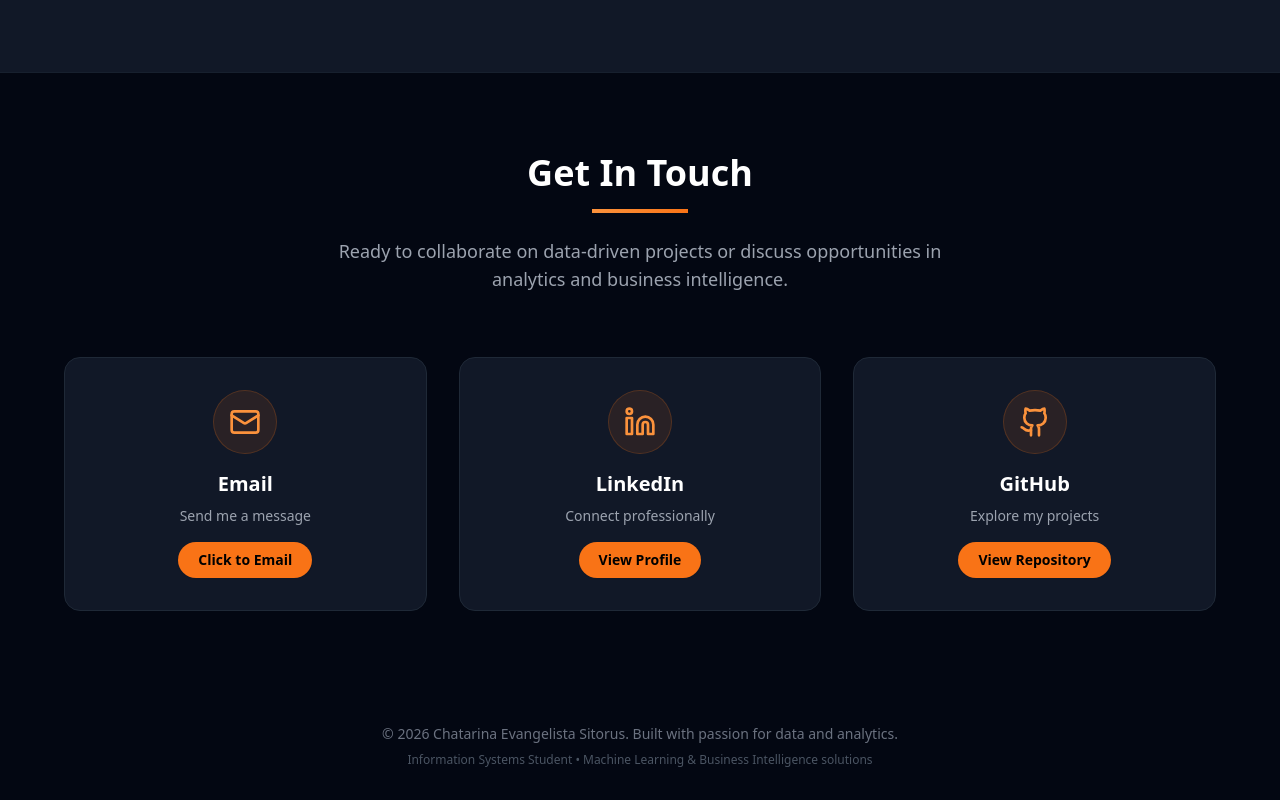
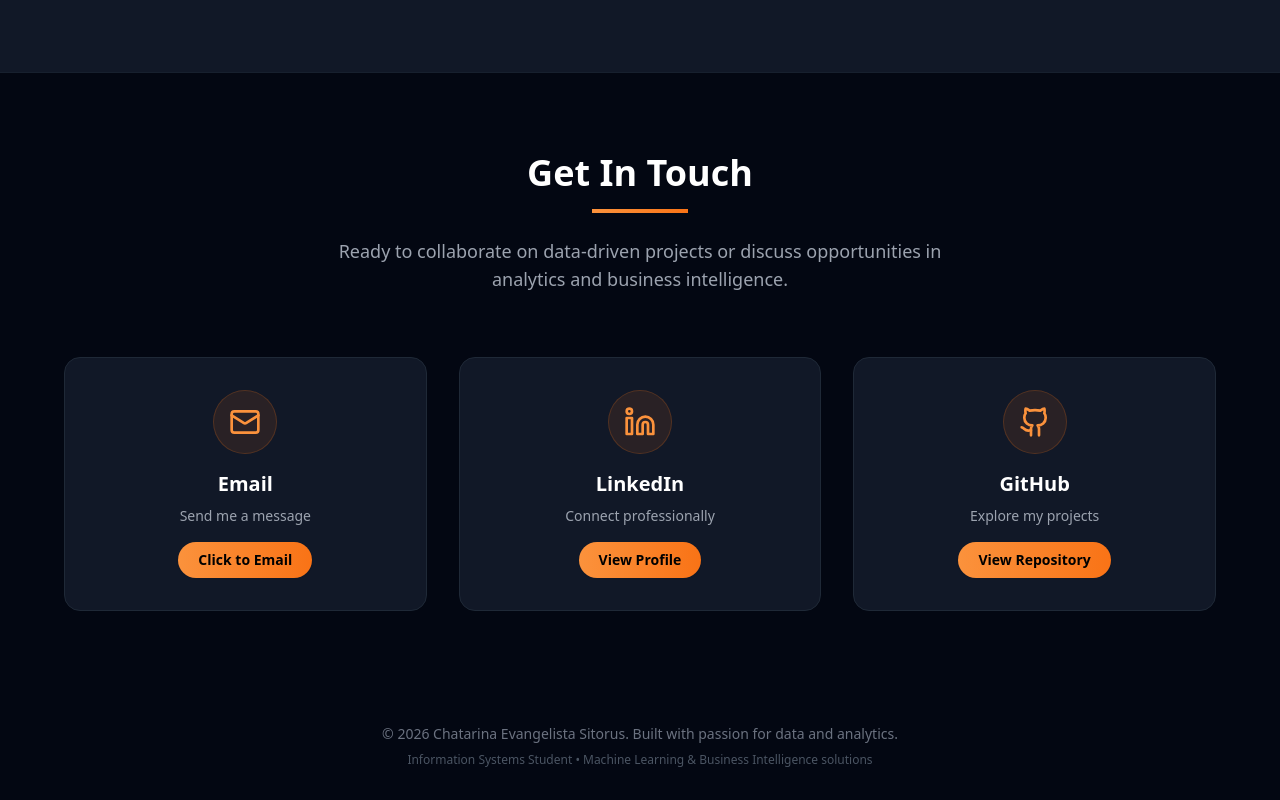
Before and after one commit to Chatarinaeva/portfolio-chatarinaeva, a React (Vite) app: page / in a window 1280 px wide. Shown: the part 3656-4456 px from the top of the page. Built offline with nearby package versions, Linux system fonts and the light colour scheme.

Commit message:
Update button styles to use gradient backgrounds

```diff
--- a/src/App.tsx
+++ b/src/App.tsx
@@ -474,7 +474,7 @@ function App() {
                 </div>
                 <h3 className="text-xl font-bold mb-2">Email</h3>
                 <p className="text-gray-400 mb-4 text-sm">Send me a message</p>
-                <span className="inline-block bg-orange-500 text-black font-semibold px-5 py-2 rounded-full text-sm shadow-sm hover:bg-orange-400 transition-colors">
+                <span className="inline-block bg-gradient-to-r from-orange-400 to-orange-500 text-black font-semibold px-5 py-2 rounded-full text-sm shadow-sm hover:from-orange-300 hover:to-orange-400 transition-all duration-300">
                   Click to Email
                 </span>
               </div>
@@ -495,7 +495,7 @@ function App() {
                 </div>
                 <h3 className="text-xl font-bold mb-2">LinkedIn</h3>
                 <p className="text-gray-400 mb-4 text-sm">Connect professionally</p>
-                <span className="inline-block bg-orange-500 text-black font-semibold px-5 py-2 rounded-full text-sm shadow-sm hover:bg-orange-400 transition-colors">
+                <span className="inline-block bg-gradient-to-r from-orange-400 to-orange-500 text-black font-semibold px-5 py-2 rounded-full text-sm shadow-sm hover:from-orange-300 hover:to-orange-400 transition-all duration-300">
                   View Profile
                 </span>
               </div>
@@ -516,7 +516,7 @@ function App() {
                 </div>
                 <h3 className="text-xl font-bold mb-2">GitHub</h3>
                 <p className="text-gray-400 mb-4 text-sm">Explore my projects</p>
-                <span className="inline-block bg-orange-500 text-black font-semibold px-5 py-2 rounded-full text-sm shadow-sm hover:bg-orange-400 transition-colors">
+                <span className="inline-block bg-gradient-to-r from-orange-400 to-orange-500 text-black font-semibold px-5 py-2 rounded-full text-sm shadow-sm hover:from-orange-300 hover:to-orange-400 transition-all duration-300">
                   View Repository
                 </span>
               </div>
```
